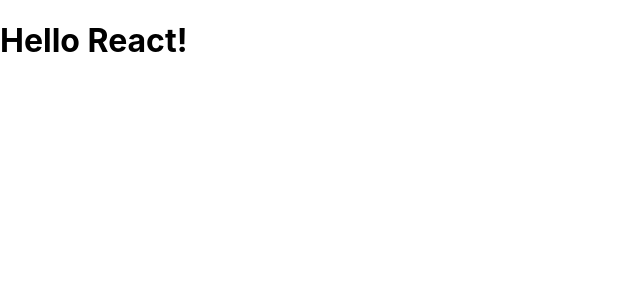
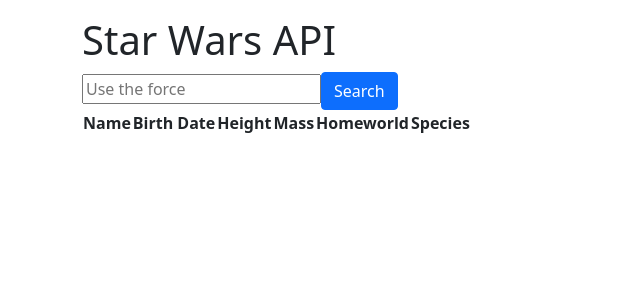
Before and after one commit to Trevorton27/ericGreactExpenseTracker, a React (Create React App) app: page / in a window 1280 px wide. Shown: the top 300 px of the page, without its empty margins (0-640 px from the left). Built offline with nearby package versions, Linux system fonts and the light colour scheme.

Commit message:
added simple skeleton to application. Still need to add features and style.

```diff
--- a/src/App.js
+++ b/src/App.js
@@ -1,10 +1,30 @@
-import logo from './logo.svg';
 import './App.css';
+import "bootstrap/dist/css/bootstrap.min.css";
+
 
 function App(){
   return(
-    <div>
-      <h1>Hello React!</h1>
+    <div className="container mt-3">
+      <header className="header">
+        <h1>Star Wars API</h1>
+      </header>
+      {/* insert star wars picture here */}
+      <div className="search-input">
+        <form className="">
+          <input type="text" placeholder="Use the force" className="input-field"></input>
+          <button className="btn btn-primary">Search</button>
+        </form>
+      </div>
+      <thead className="table-header mt-3">
+        <tr className="mt-3">
+          <th>Name</th>
+          <th>Birth Date</th>
+          <th>Height</th>
+          <th>Mass</th>
+          <th>Homeworld</th>
+          <th>Species</th>
+        </tr>
+      </thead>
     </div>
   )
 }
```
